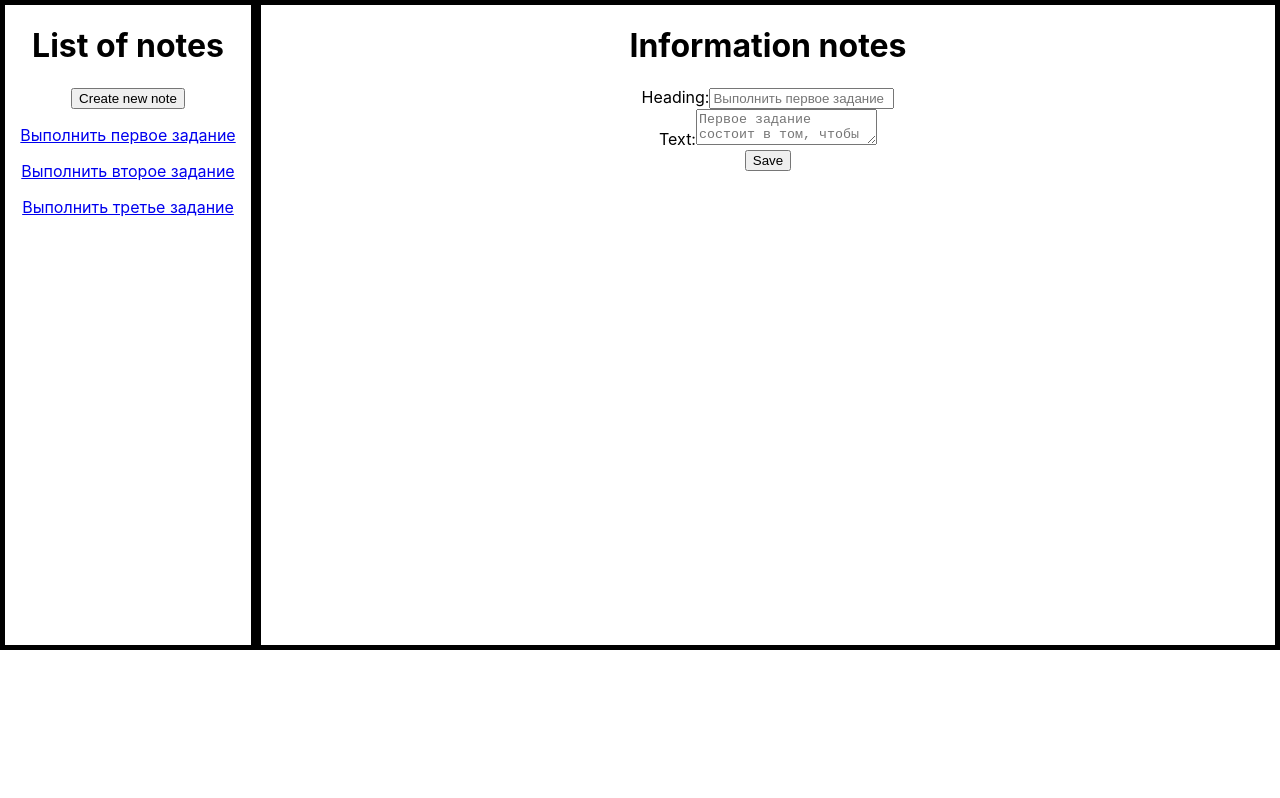
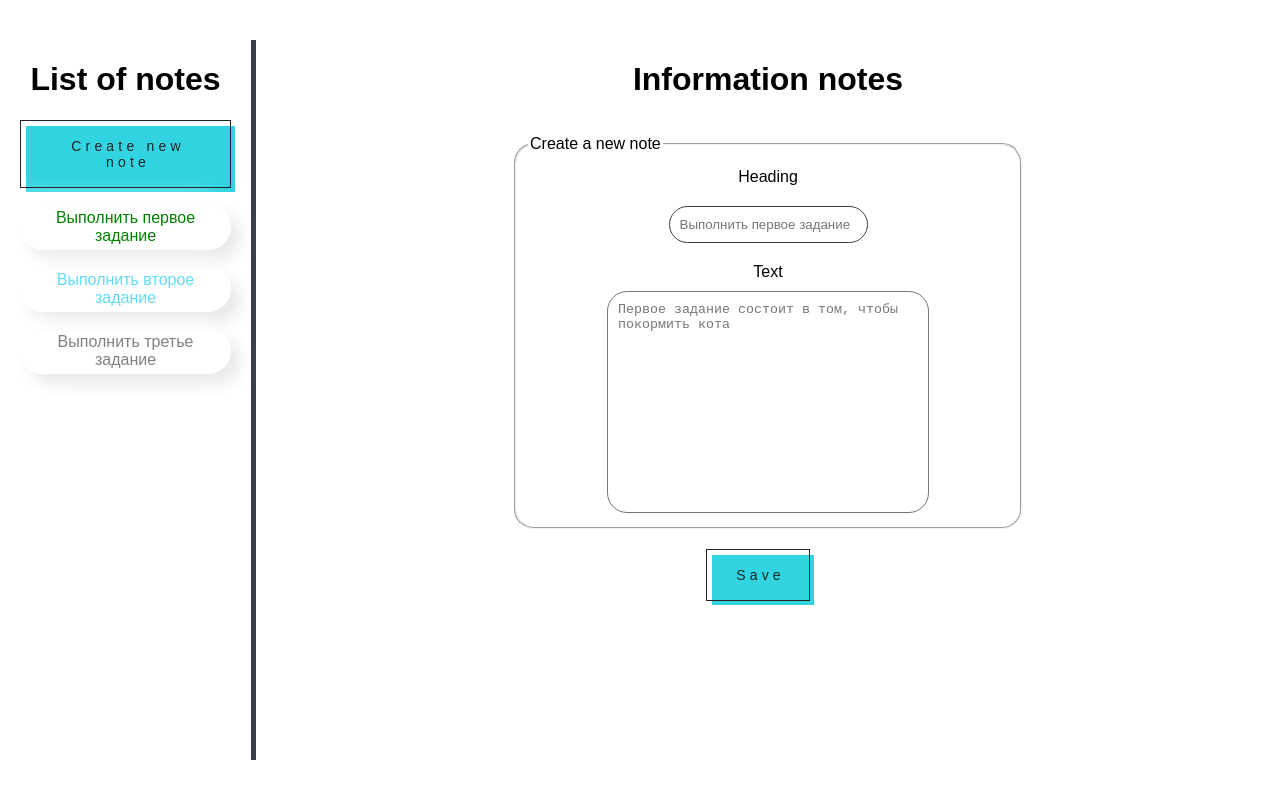
Before and after one commit to kibni1409/test, a React (Create React App) app: page /note/0 in a window 1280 px wide. Both pictures are taken after a click on the button "Edit". Built offline with nearby package versions, Linux system fonts and the light colour scheme.

Commit message:
Added styles

```diff
--- a/src/App.css
+++ b/src/App.css
@@ -1,6 +1,7 @@
 .App {
   text-align: center;
   display: grid;
+  font-family: 'Montserrat', sans-serif;
   grid-template-columns: 20% 80%;
   grid-template-areas:
   "List Info";
--- a/src/Components/InformationNotes/InformationNotes.module.css
+++ b/src/Components/InformationNotes/InformationNotes.module.css
@@ -1,5 +1,131 @@
+.ListOfNotes {
+  border-right: 5px #3a404b solid;
+  grid-area: List;
+  margin-top: 40px;
+  height: 90vh;
+  padding-right: 20px;
+  padding-left: 20px;
+}
+.ListOfNotes p {
+  padding: 5px;
+  border-radius: 50px;
+  -webkit-box-shadow: -10px -10px 15px rgba(255, 255, 255, 0.5), 10px 10px 15px rgba(70, 70, 70, 0.12);
+          box-shadow: -10px -10px 15px rgba(255, 255, 255, 0.5), 10px 10px 15px rgba(70, 70, 70, 0.12);
+}
+.ListOfNotes button {
+  color: #232323;
+  background: transparent;
+  border: 1px solid #232323;
+  position: relative;
+  font-size: 14px;
+  letter-spacing: 0.3em;
+  font-family: "Montserrat", sans-serif;
+  padding: 17px 24px 17px 29px;
+  -webkit-transition: 0.2s ease-in-out;
+  transition: 0.2s ease-in-out;
+  cursor: pointer;
+  margin-right: 20px;
+  margin-top: 20px;
+}
+.ListOfNotes button:before {
+  content: "";
+  position: absolute;
+  top: 5px;
+  left: 5px;
+  width: 100%;
+  height: 100%;
+  background: #32D4E2;
+  z-index: -1;
+  -webkit-transition: 0.25s ease;
+  transition: 0.25s ease;
+  -webkit-transform: translate(0, 0);
+          transform: translate(0, 0);
+}
+.ListOfNotes button:hover:before {
+  -webkit-transform: translate(4px, 4px);
+          transform: translate(4px, 4px);
+}
+
+.NavLink {
+  text-decoration: none;
+}
+
+.Pending {
+  color: gray;
+}
+
+.InProgress {
+  color: #61dafb;
+}
+
+.Completed {
+  color: green;
+}
+
 .InformationNotes {
-  border: 5px black solid;
   grid-area: Info;
   height: 80vh;
+  margin-top: 40px;
 }
+.InformationNotes button {
+  color: #232323;
+  background: transparent;
+  border: 1px solid #232323;
+  position: relative;
+  font-size: 14px;
+  letter-spacing: 0.3em;
+  font-family: "Montserrat", sans-serif;
+  padding: 17px 24px 17px 29px;
+  -webkit-transition: 0.2s ease-in-out;
+  transition: 0.2s ease-in-out;
+  cursor: pointer;
+  margin-right: 20px;
+  margin-top: 20px;
+}
+.InformationNotes button:before {
+  content: "";
+  position: absolute;
+  top: 5px;
+  left: 5px;
+  width: 100%;
+  height: 100%;
+  background: #32D4E2;
+  z-index: -1;
+  -webkit-transition: 0.25s ease;
+  transition: 0.25s ease;
+  -webkit-transform: translate(0, 0);
+          transform: translate(0, 0);
+}
+.InformationNotes button:hover:before {
+  -webkit-transform: translate(4px, 4px);
+          transform: translate(4px, 4px);
+}
+
+form {
+  border-radius: 20px;
+  padding: 15px;
+  margin: auto;
+  width: 50%;
+}
+form input {
+  margin: 10px;
+  border-radius: 50px;
+  padding: 10px;
+  border: 1px #3a404b solid;
+}
+form textarea {
+  padding: 10px;
+  border-radius: 20px;
+  width: 300px;
+  resize: none;
+  height: 200px;
+}
+form fieldset {
+  border-radius: 20px;
+}
+form fieldset legend {
+  text-align: left;
+}
+form p {
+  margin: 10px;
+}
--- a/src/Components/InformationNotes/InformationNotes.scss
+++ b/src/Components/InformationNotes/InformationNotes.scss
@@ -1,5 +1,43 @@
+@import "./../ListOfNotes/ListOfNotes";
+
 .InformationNotes{
-  border: 5px black solid;
   grid-area: Info;
   height: 80vh;
+  margin-top: 40px;
+
+  @include Button
 }
+
+form{
+  border-radius: 20px;
+  padding: 15px;
+  margin: auto;
+  width: 50%;
+
+  input{
+    margin: 10px;
+    border-radius: 50px;
+    padding: 10px;
+    border: 1px #3a404b solid;
+  }
+  textarea{
+    padding: 10px;
+    border-radius: 20px;
+    width: 300px;
+    resize: none;
+    height: 200px;
+  }
+  label{
+
+  }
+  fieldset{
+    border-radius: 20px;
+
+    legend{
+      text-align: left;
+    }
+  }
+  p{
+    margin: 10px;
+  }
+}
--- a/src/Components/InformationNotes/Mode/EditNote.js
+++ b/src/Components/InformationNotes/Mode/EditNote.js
@@ -7,36 +7,43 @@ const EditNote = (props) => {
         register,
         handleSubmit,
         reset,
-        formState: { errors }
+        formState: {errors}
     } = useForm();
 
     const onSubmit = (data) => {
-        if(props.param.id === "new"){
+        if (props.param.id === "new") {
             props.AddNotes(data.textHeading, data.textNote)
-        }
-        else{
+        } else {
             props.EditNotes(parseInt(props.param.id), data.textHeading, data.textNote, props.status)
         }
         reset();
         props.DeactivateEditMode()
     };
 
-    return(
+    return (
         <div key={props.id}>
             <form onSubmit={handleSubmit(onSubmit)}>
-                <label htmlFor="textHeading">Heading:</label>
+                <fieldset>
+                    <legend>Create a new note</legend>
+                    <p>Heading</p>
+                    {/*<label htmlFor="textHeading">Heading:</label>*/}
                     <input type={"text"} placeholder={props.heading} {...register("textHeading",
-                    { required: true ,
+                        {
+                            required: true,
                             minLength: 3
                         })}/><br/>
-                {errors.textHeading && errors.textHeading.type ==="minLength" && <p>Min length 3</p>}
-                <label htmlFor="textHeading">Text:</label>
+                    {errors.textHeading && errors.textHeading.type === "minLength" && <p>Min length 3</p>}
+                    <p>Text</p>
+                    {/*<label htmlFor="textHeading">Text:</label>*/}
                     <textarea placeholder={props.text} {...register("textNote",
-                    { required: true,
+                        {
+                            required: true,
                             minLength: 3
                         })}/><br/>
-                {errors.textNote && errors.textNote.type ==="minLength" && <p>Min length 3</p>}
+                    {errors.textNote && errors.textNote.type === "minLength" && <p>Min length 3</p>}
+                </fieldset>
                     <button type={"submit"}>Save</button>
+
             </form>
         </div>
     )
--- a/src/Components/InformationNotes/Mode/InfoNote.js
+++ b/src/Components/InformationNotes/Mode/InfoNote.js
@@ -12,7 +12,7 @@ const InfoNote = (props) => {
                 ? <button onClick={() => props.EditNotes(props.id, props.heading, props.text, "in_progress")}>Start</button>
                 : props.status === "in_progress"
                     ? <button onClick={() => props.EditNotes(props.id, props.heading, props.text, "completed")}>Complete</button>
-                    : <p>Completed</p>}
+                    : null}
         </div>
     )
 }
--- a/src/Components/ListOfNotes/ListOfNotes.js
+++ b/src/Components/ListOfNotes/ListOfNotes.js
@@ -1,21 +1,35 @@
 import classes from "./ListOfNotes.module.css"
 import {NavLink} from "react-router-dom";
-import {useEffect} from "react";
 
 const ListOfNotes = (props) => {
 
-    let ElementNotes = props.listNotes.map(note => <NavLink to={"/note/" + note.id} key={note.id} ><p>{note.heading}</p></NavLink>)
+    let ElementNotes = props.listNotes.map(note => {
+            switch (note.status) {
+                case "pending":
+                    console.log("pen")
+                    return <NavLink className={classes.NavLink + " " + classes.Pending} to={"/note/" + note.id}
+                                    key={note.id}><p>{note.heading}</p></NavLink>
+                case "in_progress":
+                    console.log("prog")
+                    return <NavLink className={classes.NavLink + " " + classes.InProgress} to={"/note/" + note.id}
+                                    key={note.id}><p>{note.heading}</p></NavLink>
+                case "completed":
+                    console.log("com")
+                    return <NavLink className={classes.NavLink + " " + classes.Completed} to={"/note/" + note.id}
+                                    key={note.id}><p>{note.heading}</p></NavLink>
 
-    useEffect(() => {
-        ElementNotes = props.listNotes.map(note => <NavLink to={"/note/" + note.id} key={note.id} ><p>{note.heading}</p></NavLink>)
-    },[props.listNotes])
+                default:
+                    console.log("def")
+            }
+        }
+    )
 
-
-
-    return(
+    return (
         <div className={classes.ListOfNotes}>
             <h1>List of notes</h1>
-            <NavLink to="/note/new"><button>Create new note</button></NavLink>
+            <NavLink to="/note/new">
+                <button>Create new note</button>
+            </NavLink>
             {ElementNotes}
         </div>
     )
--- a/src/Components/ListOfNotes/ListOfNotes.module.css
+++ b/src/Components/ListOfNotes/ListOfNotes.module.css
@@ -1,5 +1,61 @@
 .ListOfNotes {
-  border: 5px black solid;
+  border-right: 5px #3a404b solid;
   grid-area: List;
-  height: 80vh;
+  margin-top: 40px;
+  height: 90vh;
+  padding-right: 20px;
+  padding-left: 20px;
 }
+.ListOfNotes p {
+  padding: 5px;
+  border-radius: 50px;
+  -webkit-box-shadow: -10px -10px 15px rgba(255, 255, 255, 0.5), 10px 10px 15px rgba(70, 70, 70, 0.12);
+          box-shadow: -10px -10px 15px rgba(255, 255, 255, 0.5), 10px 10px 15px rgba(70, 70, 70, 0.12);
+}
+.ListOfNotes button {
+  color: #232323;
+  background: transparent;
+  border: 1px solid #232323;
+  position: relative;
+  font-size: 14px;
+  letter-spacing: 0.3em;
+  font-family: "Montserrat", sans-serif;
+  padding: 17px 24px 17px 29px;
+  -webkit-transition: 0.2s ease-in-out;
+  transition: 0.2s ease-in-out;
+  cursor: pointer;
+}
+.ListOfNotes button:before {
+  content: "";
+  position: absolute;
+  top: 5px;
+  left: 5px;
+  width: 100%;
+  height: 100%;
+  background: #32D4E2;
+  z-index: -1;
+  -webkit-transition: 0.25s ease;
+  transition: 0.25s ease;
+  -webkit-transform: translate(0, 0);
+          transform: translate(0, 0);
+}
+.ListOfNotes button:hover:before {
+  -webkit-transform: translate(4px, 4px);
+          transform: translate(4px, 4px);
+}
+
+.NavLink {
+  text-decoration: none;
+}
+
+.Pending {
+  color: gray;
+}
+
+.InProgress {
+  color: #61dafb;
+}
+
+.Completed {
+  color: green;
+}
--- a/src/Components/ListOfNotes/ListOfNotes.scss
+++ b/src/Components/ListOfNotes/ListOfNotes.scss
@@ -1,5 +1,64 @@
+@mixin Button {
+  button {
+    color: #232323;
+    background: transparent;
+    border: 1px solid #232323;
+    position: relative;
+    font-size: 14px;
+    letter-spacing: .3em;
+    font-family: 'Montserrat', sans-serif;
+    padding: 17px 24px 17px 29px;
+    transition: .2s ease-in-out;
+    cursor: pointer;
+    margin-right: 20px;
+    margin-top: 20px;
+  }
+  button:before {
+    content: "";
+    position: absolute;
+    top: 5px;
+    left: 5px;
+    width: 100%;
+    height: 100%;
+    background: #32D4E2;
+    z-index: -1;
+    transition: .25s ease;
+    transform: translate(0, 0);
+  }
+  button:hover:before {
+    transform: translate(4px, 4px);
+  }
+}
+
 .ListOfNotes{
-  border: 5px black solid;
+  border-right: 5px #3a404b solid;
   grid-area: List;
-  height: 80vh;
+  margin-top: 40px;
+  height: 90vh;
+  padding-right: 20px;
+  padding-left: 20px;
+
+  p{
+    padding: 5px;
+    border-radius: 50px;
+    box-shadow: -10px -10px 15px rgba(255,255,255,0.5),
+    10px 10px 15px rgba(70,70,70,0.12);
+  }
+
+  @include Button;
+
+
 }
+.NavLink{
+  text-decoration: none;
+}
+
+.Pending{
+  color: gray;
+}
+.InProgress{
+  color: #61dafb;
+}
+.Completed{
+  color: green;
+}
```
Lines whose indentation alone changed are shown as unchanged.
